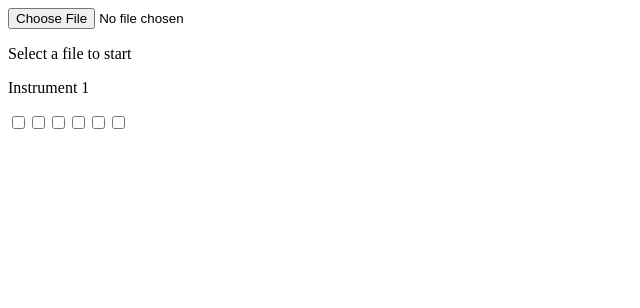
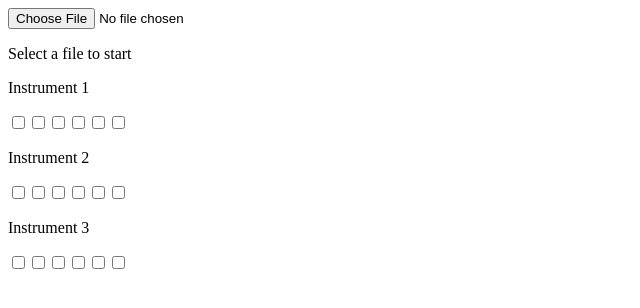
Before and after one commit to AlkisPouros/AudioWander, a React (Create React App) app in the folder application/: page / in a window 1280 px wide. Shown: the top 308 px of the page, without its empty margins (0-640 px from the left). Built offline with nearby package versions, Linux system fonts and the light colour scheme.

Commit message:
Adds the DrumkitGrid component
It essentially aggregates many DrumkitRow components, one for each
instrument. Rows are sorted by the id of the instrument they correspond
to.

```diff
--- a/application/src/drumkit/Drumkit.tsx
+++ b/application/src/drumkit/Drumkit.tsx
@@ -22,16 +22,37 @@ function Drumkit() {
 
     const dk = new DrumkitLogic(loop);
 
-    const drum = INSTRUMENTS.get(1)!;
 
     return (
         <div>
-            <DrumkitRow
+            <DrumkitGrid
                 dk={dk}
-                instrument={drum}
+                instruments={INSTRUMENTS}
             />
         </div>
     );
+}
+
+interface DrumkitGridProps {
+    dk: DrumkitLogic;
+    instruments: Map<number, Instrument>;
+}
+
+function DrumkitGrid({ dk, instruments }: Readonly<DrumkitGridProps>) {
+
+    let instrumentIds = Array.from(instruments.keys()).sort((i, j) => i - j);
+
+    return (
+        <div>
+            {instrumentIds.map((id) =>
+                <DrumkitRow
+                    key={id}
+                    dk={dk}
+                    instrument={instruments.get(id)!}
+                />
+            )}
+        </div>
+    )
 }
 
 interface DrumkitRowProps {
```
